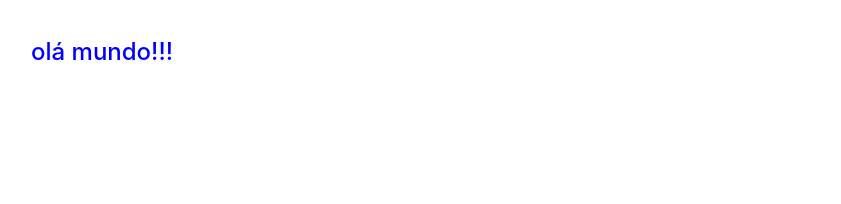
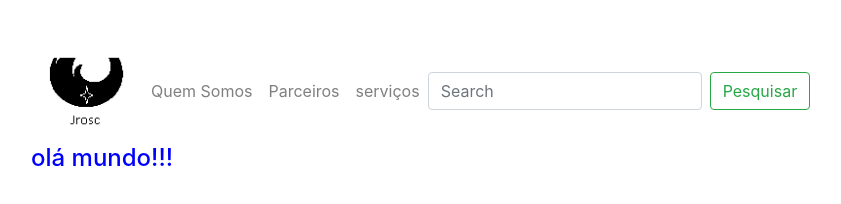
Before and after one commit to devOsvaldo2020/webComBootstrap, a plain HTML site: page index.html in a window 1280 px wide. Shown: the whole page, without its empty margins (97-938 px from the left). Drawn offline with Linux system fonts and the light colour scheme.

Commit message:
navbar - menu
incluindo um navbar no index

```diff
--- a/index.html
+++ b/index.html
@@ -8,6 +8,50 @@
 </head>
 <body>
 
+		<nav class="navbar navbar-expand-lg navbar-light">
+
+		  <a class="navbar-brand" href="#">
+		  	<img src="img/logoOsc.png" width="80" height="80">
+		  </a>
+
+		  <div class="collapse navbar-collapse" >
+
+		    <ul class="navbar-nav" >
+
+		      <li class="nav-item" active>
+		        <a class="nav-link" href="#">Quem Somos
+		        <span class="sr-only">(current)</span></a>
+		      </li>
+
+		      <li class="nav-item">
+		        <a class="nav-link" href="#">Parceiros</a>
+		      </li>
+
+		      <li class="nav-item">
+		        <a class="nav-link" href="#">serviços</a>
+		      </li>
+
+
+		    <!---- dropdown------->
+
+		<!-------fim do DD ----->
+
+       </ul>
+      <!------- pesquizar  ------>
+
+		    <form class="form-inline my-2 my-lg-0">
+		      <input class="form-control mr-sm-2" type="search" placeholder="Search" aria-label="Search">
+		      <button class="btn btn-outline-success my-2 my-sm-0" type="submit">Pesquisar</button>
+		    </form>
+		  </div>
+	</nav>
+
+</header>
+
+
+
+
+
 
 <h4>olá mundo!!!</h4>
 
```
Also changed, not shown: bootstrap/css/style.min.css (line endings or trailing spaces), img/logoOsc.png (added).
